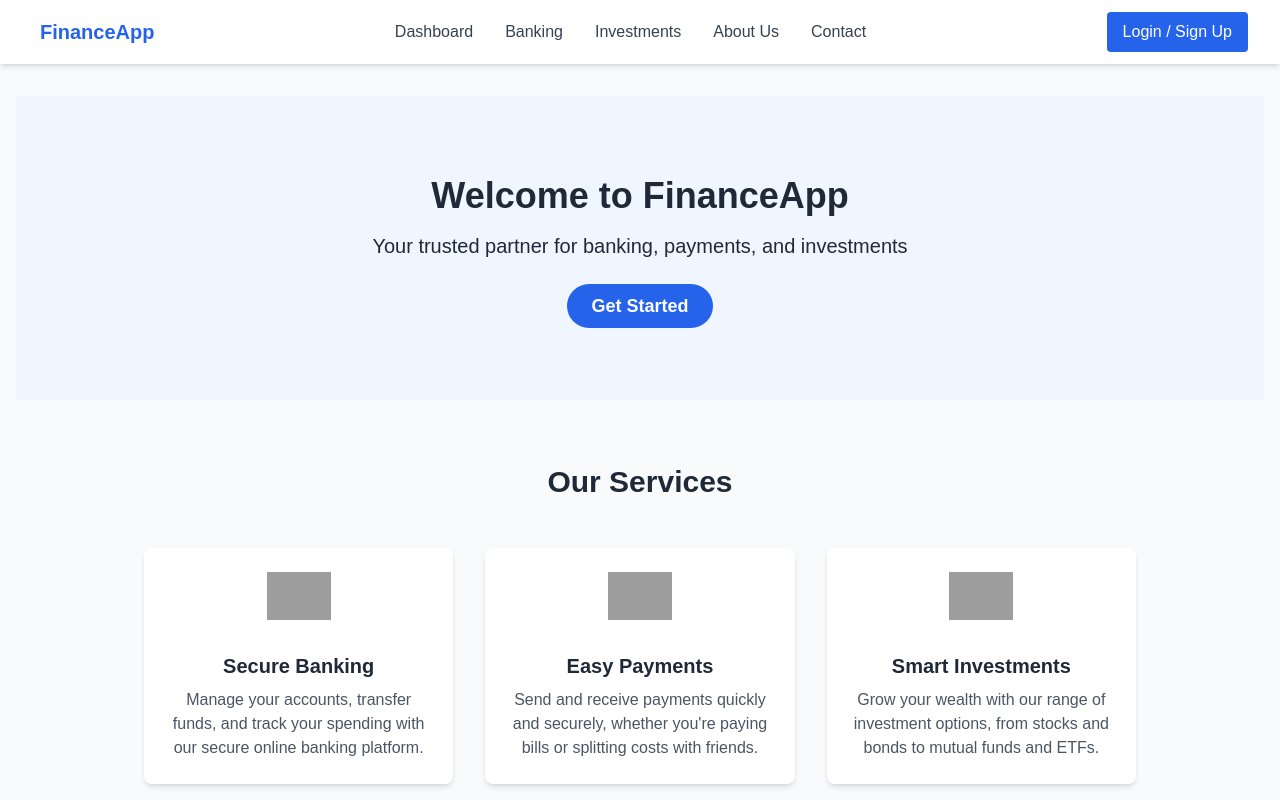
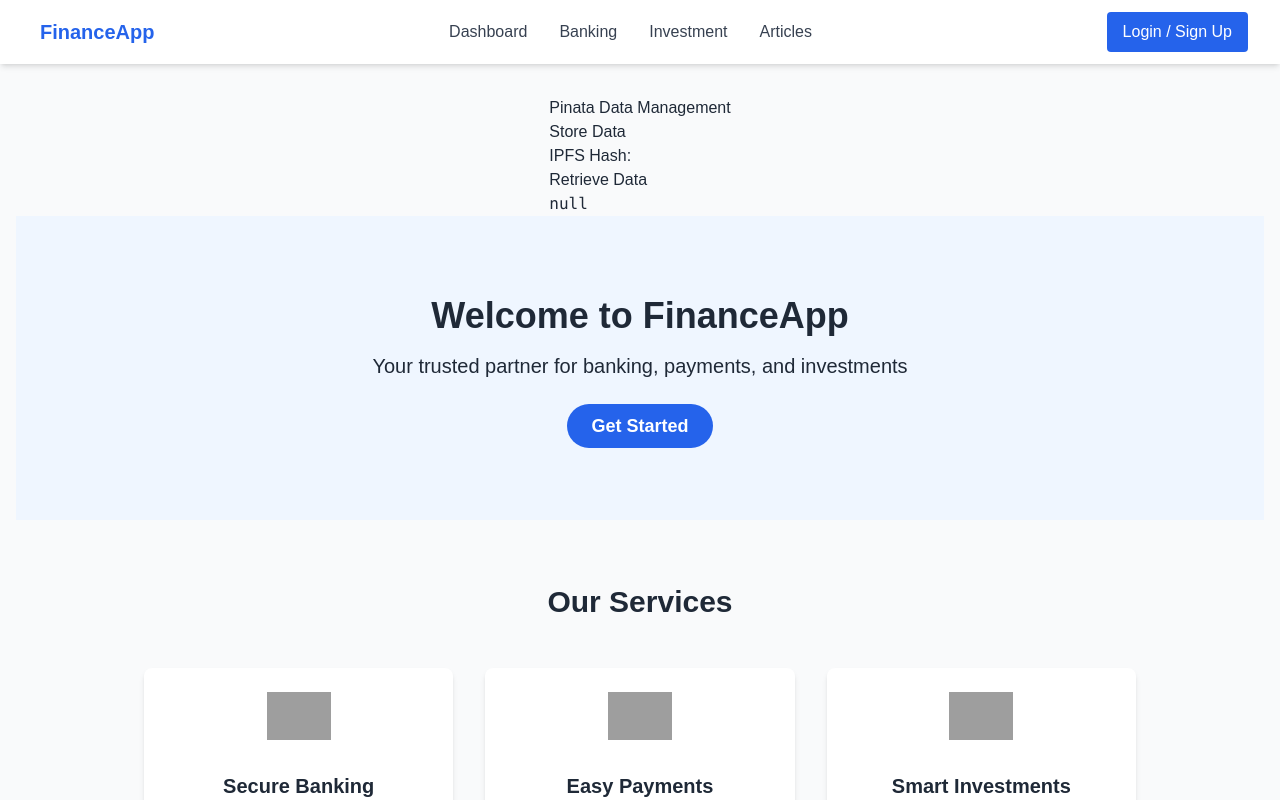
Before and after one commit to shubhamctech/FinanceFlow-HackUTD-GoldmanSachs, a Next.js app: page / in a window 1280 px wide. Shown: the top 800 px of the page. Built offline with nearby package versions, Linux system fonts and the light colour scheme; grey boxes are pictures that could not be loaded.

Commit message:
pinata working, landing page edits

```diff
--- a/package.json
+++ b/package.json
@@ -9,12 +9,14 @@
     "lint": "next lint"
   },
   "dependencies": {
+    "@pinata/sdk": "^2.1.0",
     "@radix-ui/react-navigation-menu": "^1.2.1",
     "class-variance-authority": "^0.7.0",
     "clsx": "^2.1.1",
     "lucide-react": "^0.460.0",
     "next": "^15.0.3",
     "openai": "^4.72.0",
+    "pinata-web3": "^0.5.2",
     "react": "^18.3.1",
     "react-dom": "^18.3.1",
     "recharts": "^2.13.3",
--- /dev/null
+++ b/src/app/api/pinata/route.ts
@@ -0,0 +1,36 @@
+// app/api/pinata/route.ts
+import { pinataService } from "@/services/pinataService";
+import { NextResponse } from "next/server";
+
+export async function POST(request: Request) {
+	const data = await request.json();
+	try {
+		const ipfsHash = await pinataService.uploadJSON(data);
+		return NextResponse.json({ ipfsHash });
+	} catch (error) {
+		return NextResponse.json(
+			{ error: "Failed to upload data" },
+			{ status: 500 }
+		);
+	}
+}
+
+export async function GET(request: Request) {
+	const { searchParams } = new URL(request.url);
+	const ipfsHash = searchParams.get("ipfsHash");
+	if (!ipfsHash) {
+		return NextResponse.json(
+			{ error: "IPFS hash is required" },
+			{ status: 400 }
+		);
+	}
+	try {
+		const data = await pinataService.retrieveJSON(ipfsHash);
+		return NextResponse.json(data);
+	} catch (error) {
+		return NextResponse.json(
+			{ error: "Failed to retrieve data" },
+			{ status: 500 }
+		);
+	}
+}
--- a/src/app/page.tsx
+++ b/src/app/page.tsx
@@ -1,9 +1,16 @@
 import Link from "next/link";
 import Image from "next/image";
+// app/page.tsx
+import { DataManager } from "../components/DataManager";
 
 export default function Home() {
 	return (
 		<div className="flex flex-col items-center">
+			<main>
+				<h1>Pinata Data Management</h1>
+				<DataManager />
+			</main>
+
 			{/* Hero Section */}
 			<section className="text-center py-20 bg-blue-50 w-full">
 				<h1 className="text-4xl font-bold mb-4">Welcome to FinanceApp</h1>
--- /dev/null
+++ b/src/components/DataManager.tsx
@@ -0,0 +1,40 @@
+// app/components/DataManager.tsx
+"use client";
+
+import { useState } from "react";
+
+export function DataManager() {
+	const [ipfsHash, setIpfsHash] = useState("");
+	const [retrievedData, setRetrievedData] = useState(null);
+
+	const storeData = async () => {
+		const data = {
+			example: "This is some example data",
+			created: new Date().toISOString(),
+			someNums: [1, 2, 3, 4, 5],
+		};
+		const response = await fetch("/api/pinata", {
+			method: "POST",
+			headers: { "Content-Type": "application/json" },
+			body: JSON.stringify(data),
+		});
+		const result = await response.json();
+		setIpfsHash(result.ipfsHash);
+	};
+
+	const retrieveData = async () => {
+		if (!ipfsHash) return;
+		const response = await fetch(`/api/pinata?ipfsHash=${ipfsHash}`);
+		const data = await response.json();
+		setRetrievedData(data);
+	};
+
+	return (
+		<div>
+			<button onClick={storeData}>Store Data</button>
+			<p>IPFS Hash: {ipfsHash}</p>
+			<button onClick={retrieveData}>Retrieve Data</button>
+			<pre>{JSON.stringify(retrievedData, null, 2)}</pre>
+		</div>
+	);
+}
--- a/src/components/NavBar.tsx
+++ b/src/components/NavBar.tsx
@@ -1,7 +1,7 @@
-"use client"
+"use client";
 
-import { useState } from 'react';
-import Link from 'next/link';
+import { useState } from "react";
+import Link from "next/link";
 
 export default function NavBar() {
 	const [isOpen, setIsOpen] = useState(false);
@@ -16,11 +16,11 @@ export default function NavBar() {
 							<button
 								onClick={() => setIsOpen(!isOpen)}
 								type="button"
-                className="text-gray-500 hover:text-gray-700 focus:outline-none focus:text-gray-700"
+								className="flex items-center text-gray-500 hover:text-gray-700 focus:outline-none focus:text-gray-700"
 							>
 								{/* Icon for menu */}
 								<svg
-                  className="h-6 w-6"
+									className="h-6 w-6 mr-2"
 									stroke="currentColor"
 									fill="none"
 									viewBox="0 0 24 24"
@@ -56,34 +56,41 @@ export default function NavBar() {
 					{/* Center part: Nav links */}
 					<ul className="hidden md:flex md:space-x-8">
 						<li>
-            <Link href="/dashboard" className="text-gray-700 hover:text-blue-600">
+							<Link
+								href="/dashboard"
+								className="text-gray-700 hover:text-blue-600 hover:font-bold hover:underline"
+							>
 								Dashboard
 							</Link>
 						</li>
 						<li>
-            <Link href="/banking" className="text-gray-700 hover:text-blue-600">
+							<Link
+								href="/banking"
+								className="text-gray-700 hover:text-blue-600 hover:font-bold hover:underline"
+							>
 								Banking
 							</Link>
 						</li>
 						<li>
-            <Link href="/investments" className="text-gray-700 hover:text-blue-600">
-                Investments
+							<Link
+								href="/investments"
+								className="text-gray-700 hover:text-blue-600 hover:font-bold hover:underline"
+							>
+								Investment
 							</Link>
 						</li>
 						<li>
-            <Link href="/about" className="text-gray-700 hover:text-blue-600">
-                About Us
-            </Link>
-            </li>
-            <li>
-            <Link href="/contact" className="text-gray-700 hover:text-blue-600">
-                Contact
+							<Link
+								href="/articles"
+								className="text-gray-700 hover:text-blue-600 hover:font-bold hover:underline"
+							>
+								Articles
 							</Link>
 						</li>
 					</ul>
 					<Link
 						href="/auth"
-            className="bg-blue-600 text-white px-4 py-2 rounded hover:bg-blue-700"
+						className="bg-blue-600 text-white px-4 py-2 rounded hover:bg-blue-700 hover:underline"
 					>
 						Login / Sign Up
 					</Link>
@@ -93,36 +100,30 @@ export default function NavBar() {
 			{/* Mobile menu */}
 			{isOpen && (
 				<div className="md:hidden">
-          <div className="px-2 pt-2 pb-3 space-y-1 sm:px-3">
+					<div className="px-5 pt-2 pb-3 space-y-3 sm:px-3">
 						<Link
 							href="/dashboard"
-              className="block text-gray-700 hover:text-blue-600"
+							className="block text-gray-700 hover:text-blue-600 hover:font-bold hover:underline"
 						>
 							Dashboard
 						</Link>
 						<Link
 							href="/banking"
-              className="block text-gray-700 hover:text-blue-600"
+							className="block text-gray-700 hover:text-blue-600 hover:font-bold hover:underline"
 						>
 							Banking
 						</Link>
 						<Link
 							href="/investments"
-              className="block text-gray-700 hover:text-blue-600"
+							className="block text-gray-700 hover:text-blue-600 hover:font-bold hover:underline"
 						>
 							Investments
 						</Link>
 						<Link
-              href="/about"
-              className="block text-gray-700 hover:text-blue-600"
+							href="/articles"
+							className="block text-gray-700 hover:text-blue-600 hover:font-bold hover:underline"
 						>
-              About Us
-            </Link>
-            <Link
-              href="/contact"
-              className="block text-gray-700 hover:text-blue-600"
-            >
-              Contact
+							Articles
 						</Link>
 					</div>
 				</div>
--- /dev/null
+++ b/src/services/pinataService.ts
@@ -0,0 +1,27 @@
+// services/pinataService.ts
+import PinataSDK from "@pinata/sdk";
+
+const pinata = new PinataSDK({ pinataJWTKey: process.env.PINATA_JWT });
+
+export const pinataService = {
+	uploadJSON: async (jsonData: any) => {
+		try {
+			const result = await pinata.pinJSONToIPFS(jsonData);
+			return result.IpfsHash;
+		} catch (error) {
+			console.error("Error uploading to Pinata:", error);
+			throw error;
+		}
+	},
+
+	retrieveJSON: async (ipfsHash: string) => {
+		try {
+			const url = `https://gateway.pinata.cloud/ipfs/${ipfsHash}`;
+			const response = await fetch(url);
+			return await response.json();
+		} catch (error) {
+			console.error("Error retrieving from Pinata:", error);
+			throw error;
+		}
+	},
+};
```
Also changed, not shown: src/utils/config.ts (added, +8 -0 lines), 1 other file (tests, documents, lock files or other folders). Lines whose indentation alone changed are shown as unchanged.
